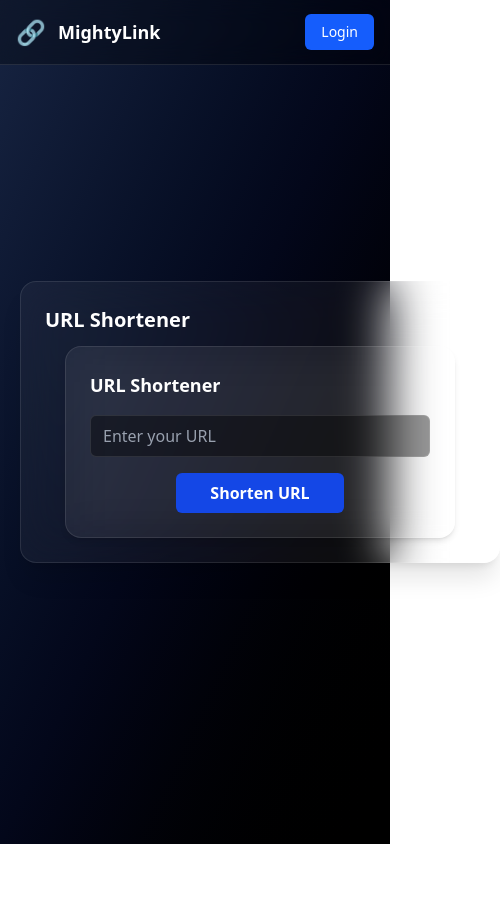
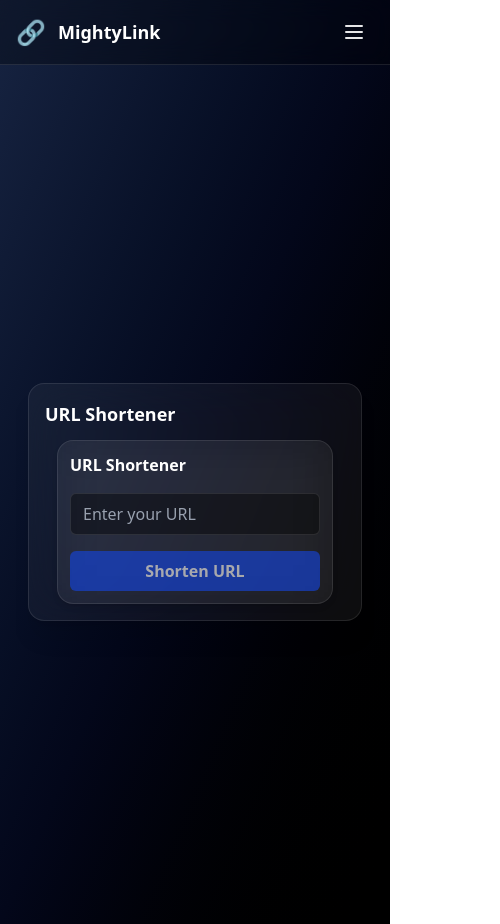
Before and after one commit to Sidd2806/MightyLink, a React app in the folder FRONTEND/: page / in a window 390 px wide. Shown: the whole page, 500 px wide, since content can reach past the window. Before the commit the page ends 844 px from the top, so only its background shows below. Built offline with nearby package versions, Linux system fonts and the light colour scheme; no server answers; the HTML template or start-up script is replaced by a standard one.

Commit message:
added responsiveness to landing page and dashboard

```diff
--- a/FRONTEND/src/RootLayout.jsx
+++ b/FRONTEND/src/RootLayout.jsx
@@ -6,9 +6,9 @@ import NavBar from "../src/components/NavBar.jsx";
 
 const RootLayout = () => {
   return (
-    <div className="w-full min-h-screen bg-linear-to-br from-[#172442] via-[#03071a] to-black text-white">
+    <div className="w-full min-h-screen bg-gradient-to-br from-[#172442] via-[#03071a] to-black text-white overflow-x-hidden">
       <NavBar />
-      <main className="pt-20">
+      <main className="pt-20 px-4">
         <Outlet />
       </main>
     </div>
--- a/FRONTEND/src/components/LoginForm.jsx
+++ b/FRONTEND/src/components/LoginForm.jsx
@@ -35,16 +35,7 @@ const LoginForm = ({state}) => {
   };
 
   return (
-    <div
-      className="
-        w-96 p-6 rounded-2xl
-        bg-white/5 backdrop-blur-xl
-        border border-white/10
-        shadow-xl
-        hover:scale-[1.02]
-        transition-all duration-300
-      "
-    >
+    <div className="w-full sm:w-96 mx-auto p-6 rounded-2xl bg-white/5 backdrop-blur-xl border border-white/10 shadow-xl transition-all duration-300">
       <h2 className="text-xl font-semibold text-center mb-4 text-white">
         Login
       </h2>
@@ -98,19 +89,7 @@ const LoginForm = ({state}) => {
           </span>
         </div>
 
-        {/* Button */}
-        <button
-        onClick={handleSubmit}
-          type="submit"
-          disabled={loading}
-          className="
-            w-full py-2 rounded-md font-semibold text-white
-            bg-linear-to-r from-blue-700 to-indigo-800
-            hover:from-blue-600 hover:to-indigo-700
-            disabled:opacity-60
-            transition-all
-          "
-        >
+        <button onClick={handleSubmit} type="submit" disabled={loading} className="w-full py-2 rounded-md font-semibold text-white bg-linear-to-r from-blue-700 to-indigo-800 hover:from-blue-600 hover:to-indigo-700 disabled:opacity-60 transition-all">
           {loading ? "Logging in..." : "Login"}
         </button>
       </div>
--- a/FRONTEND/src/components/NavBar.jsx
+++ b/FRONTEND/src/components/NavBar.jsx
@@ -1,6 +1,7 @@
 import { useNavigate, Link } from "@tanstack/react-router"
 import  {logout} from "../store/slice/authSlice.js"
 import { useDispatch, useSelector } from "react-redux"
+import { useState } from "react"
 
 const NavBar = () => {
   const navigate = useNavigate()
@@ -9,8 +10,10 @@ const NavBar = () => {
 
   const handleLogout = () => {
     dispatch(logout())
-    navigate({ to: "/auth" })
+    navigate({ to: "/" })
   }
+
+  const [open, setOpen] = useState(false)
 
   return (
     <nav className="fixed top-0 left-0 right-0 z-50 bg-black/30 backdrop-blur-md border-b border-white/10">
@@ -21,7 +24,21 @@ const NavBar = () => {
             <div className="text-white font-semibold text-lg">MightyLink</div>
           </div>
 
-          <div className="flex items-center gap-4">
+          {/* Mobile hamburger */}
+          <div className="flex items-center sm:hidden">
+            <button
+              onClick={() => setOpen((s) => !s)}
+              aria-label="Toggle menu"
+              className="p-2 rounded-md text-white/90 hover:bg-white/5"
+            >
+              <svg className="w-6 h-6" fill="none" stroke="currentColor" viewBox="0 0 24 24" xmlns="http://www.w3.org/2000/svg">
+                <path strokeLinecap="round" strokeLinejoin="round" strokeWidth={2} d={open ? "M6 18L18 6M6 6l12 12" : "M4 6h16M4 12h16M4 18h16"} />
+              </svg>
+            </button>
+          </div>
+
+          {/* Desktop menu */}
+          <div className="hidden sm:flex items-center gap-4">
             {isAuthenticated ? (
               <>
                 <Link to="/" className="text-sm px-3 py-2 rounded-md text-white/90 hover:text-white">Home</Link>
@@ -38,6 +55,26 @@ const NavBar = () => {
             )}
           </div>
         </div>
+
+        {/* Mobile menu panel */}
+        <div className={`sm:hidden mt-2 ${open ? 'block' : 'hidden'}`}>
+          <div className="bg-black/80 border border-white/10 rounded-md p-3 flex flex-col gap-2">
+            {isAuthenticated ? (
+              <>
+                <Link to="/" className="w-full text-left px-3 py-2 rounded-md text-white/90 hover:bg-white/5">Home</Link>
+                <Link to="/dashboard" className="w-full text-left px-3 py-2 rounded-md text-white/90 hover:bg-white/5">Dashboard</Link>
+                <button
+                  onClick={() => { setOpen(false); handleLogout() }}
+                  className="w-full text-left px-3 py-2 rounded-md bg-linear-to-r from-blue-600 to-indigo-600 text-white"
+                >
+                  Logout
+                </button>
+              </>
+            ) : (
+              <Link onClick={() => setOpen(false)} to="/auth" className="w-full text-left px-3 py-2 rounded-md bg-blue-600 text-white">Login</Link>
+            )}
+          </div>
+        </div>
       </div>
     </nav>
   )
--- a/FRONTEND/src/components/RegisterForm.jsx
+++ b/FRONTEND/src/components/RegisterForm.jsx
@@ -42,16 +42,7 @@ const RegisterForm = ({state}) => {
   };
 
   return (
-    <div
-      className="
-				w-96 p-6 rounded-2xl
-				bg-white/5 backdrop-blur-xl
-				border border-white/10
-				shadow-xl
-				hover:scale-[1.02]
-				transition-all duration-300
-			"
-    >
+    <div className="w-full sm:w-96 mx-auto p-6 rounded-2xl bg-white/5 backdrop-blur-xl border border-white/10 shadow-xl transition-all duration-300">
       <h2 className="text-xl font-semibold text-center mb-4 text-white">
         Register
       </h2>
@@ -118,18 +109,7 @@ const RegisterForm = ({state}) => {
 
           </span>
         </div>
-        <button
-          onClick={handleSubmit}
-          type="submit"
-          disabled={loading}
-          className="
-						w-full py-2 rounded-md font-semibold text-white
-						bg-linear-to-r from-blue-700 to-indigo-800
-						hover:from-blue-600 hover:to-indigo-700
-						disabled:opacity-60
-						transition-all
-					"
-        >
+        <button onClick={handleSubmit} type="submit" disabled={loading} className="w-full py-2 rounded-md font-semibold text-white bg-linear-to-r from-blue-700 to-indigo-800 hover:from-blue-600 hover:to-indigo-700 disabled:opacity-60 transition-all">
           {loading ? "Registering..." : "Create account"}
         </button>
       </div>
--- a/FRONTEND/src/components/UrlForm.jsx
+++ b/FRONTEND/src/components/UrlForm.jsx
@@ -42,13 +42,13 @@ const UrlForm = () => {
   };
 
   return (
-    <div className="p-6  max-w-svw  mx-auto rounded-2xl bg-white/5 backdrop-blur-xl border border-white/10 shadow-md space-y-4">
-      <h2 className="text-lg font-bold text-white">URL Shortener</h2>
+    <div className="w-full px-3 sm:px-4">
+      <div className="w-full max-w-full sm:max-w-md md:max-w-2xl mx-auto rounded-2xl bg-white/5 backdrop-blur-xl border border-white/10 shadow-md p-3 sm:p-6 space-y-4">
+        <h2 className="text-base sm:text-lg font-bold text-white">
+          URL Shortener
+        </h2>
 
-      {/* Error message */}
-      {error && (
-        <p className="text-red-400 text-sm font-medium">{error}</p>
-      )}
+        {error && <p className="text-red-400 text-sm font-medium">{error}</p>}
 
         {/* URL input */}
         <input
@@ -62,53 +62,47 @@ const UrlForm = () => {
           className="w-full px-3 py-2 rounded-md bg-black/40 text-white border border-white/10 placeholder-gray-400 focus:outline-none focus:ring-2 focus:ring-blue-600"
         />
 
-      {/* Custom slug (only if logged in) */}
+        {/* Custom slug */}
         {isAuthenticated && (
-        <div>
-          <label
-            htmlFor="customSlug"
-            className="block text-sm font-medium text-white/80"
-          >
+          <div className="space-y-1">
+            <label className="text-sm text-white/80">
               Custom Slug (optional)
             </label>
             <input
               type="text"
-            id="customSlug"
               value={slug}
               onChange={(e) => {
                 setSlug(e.target.value);
                 setError("");
               }}
               placeholder="Enter custom slug"
-            className="w-full px-4 py-2 rounded-md bg-black/40 text-white border border-white/10 placeholder-gray-400 focus:outline-none focus:ring-2 focus:ring-blue-600"
+              className="w-full px-3 py-2 rounded-md bg-black/40 text-white border border-white/10 placeholder-gray-400 focus:outline-none focus:ring-2 focus:ring-blue-600"
             />
           </div>
         )}
 
         {/* Submit button */}
-      <div className="flex justify-center">
-
         <button
           onClick={handleSubmit}
           disabled={!url || loading}
-        className="w-42   py-2 rounded-md text-white font-semibold bg-blue-700 cursor-pointer transition-all"
+          className="w-full py-2 rounded-md text-white font-semibold bg-blue-700 transition-all disabled:opacity-60"
         >
           {loading ? "Creating..." : "Shorten URL"}
         </button>
-        </div>
 
         {/* Result */}
         {shortUrl && (
-        <div className="flex gap-2">
+          <div className="flex flex-col gap-2">
             <input
               type="text"
               readOnly
               value={shortUrl}
-            className="flex-1 px-3 py-2 rounded-md bg-black/30 text-white border border-white/10"
+              className="w-full px-3 py-2 rounded-md bg-black/30 text-white border border-white/10 text-sm break-all"
             />
+
             <button
               onClick={handleCopy}
-            className={`px-4 rounded-md transition-colors ${
+              className={`w-full py-2 rounded-md text-sm transition-colors ${
                 copied
                   ? "bg-green-600 text-white"
                   : "bg-white/10 text-white hover:bg-white/20"
@@ -119,6 +113,7 @@ const UrlForm = () => {
           </div>
         )}
       </div>
+    </div>
   );
 };
 
--- a/FRONTEND/src/pages/AuthPage.jsx
+++ b/FRONTEND/src/pages/AuthPage.jsx
@@ -5,15 +5,8 @@ import RegisterForm from "../components/RegisterForm";
 const AuthPage = () => {
   const [login, setLogin] = useState(true);
   return (
-    <div
-      className="-mt-20
-        min-h-screen flex flex-col items-center justify-center
-        bg-linear-to-br from-[#172442] via-[#03071a] to-black
-      "
-    >
-      <h1 className="text-3xl font-bold mb-8 text-white tracking-wide">
-        URL Shortener
-      </h1>
+    <div className="min-h-screen flex flex-col items-center justify-center px-4">
+      <h1 className="text-3xl sm:text-4xl font-bold mb-6 text-white tracking-wide">URL Shortener</h1>
       {login ? <LoginForm state={setLogin} /> : <RegisterForm state={setLogin} />}
     </div>
   );
--- a/FRONTEND/src/pages/DashboardPage.jsx
+++ b/FRONTEND/src/pages/DashboardPage.jsx
@@ -4,8 +4,8 @@ import UserUrl from '../components/UserUrl'
 
 const DashboardPage = () => {
   return (
-   <div className="  grid place-items-center ">
-      <div className="w-full  max-w-4xl p-6 mt-10 rounded-2xl bg-white/5 backdrop-blur-xl border border-white/10 shadow-xl">
+  <div className="grid place-items-center px-4">
+    <div className="w-full max-w-4xl p-4 sm:p-6 mt-12 rounded-2xl bg-white/5 backdrop-blur-xl border border-white/10 shadow-xl space-y-6 mx-auto">
         <UrlForm />
         <UserUrl />
       </div>
--- a/FRONTEND/src/pages/HomePage.jsx
+++ b/FRONTEND/src/pages/HomePage.jsx
@@ -1,15 +1,16 @@
-import React from 'react'
 import UrlForm from '../components/UrlForm'
-
 const HomePage = () => {
   return (
-    <div className="min-h-screen -mt-20 grid place-items-center p-5">
-      <div className="w-120 p-6 rounded-2xl bg-white/5 backdrop-blur-xl border border-white/10 shadow-xl">
-        <h1 className="text-xl  font-semibold mb-3 text-red">URL Shortener</h1>
+    <div className="min-h-screen flex items-center justify-center px-3 sm:px-6 overflow-x-hidden">
+      <div className="w-full max-w-full sm:max-w-md md:max-w-2xl rounded-2xl bg-white/5 backdrop-blur-xl border border-white/10 shadow-xl p-4 sm:p-6">
+        <h1 className="text-lg sm:text-xl font-semibold mb-3 text-white">
+          URL Shortener
+        </h1>
         <UrlForm />
       </div>
     </div>
-  )
-}
+  );
+};
+
 
 export default HomePage
```
Also changed, not shown: FRONTEND/src/components/UserUrl.jsx (+24 -3 lines), 1 other file (tests, documents, lock files or other folders). Lines whose indentation alone changed are shown as unchanged.
